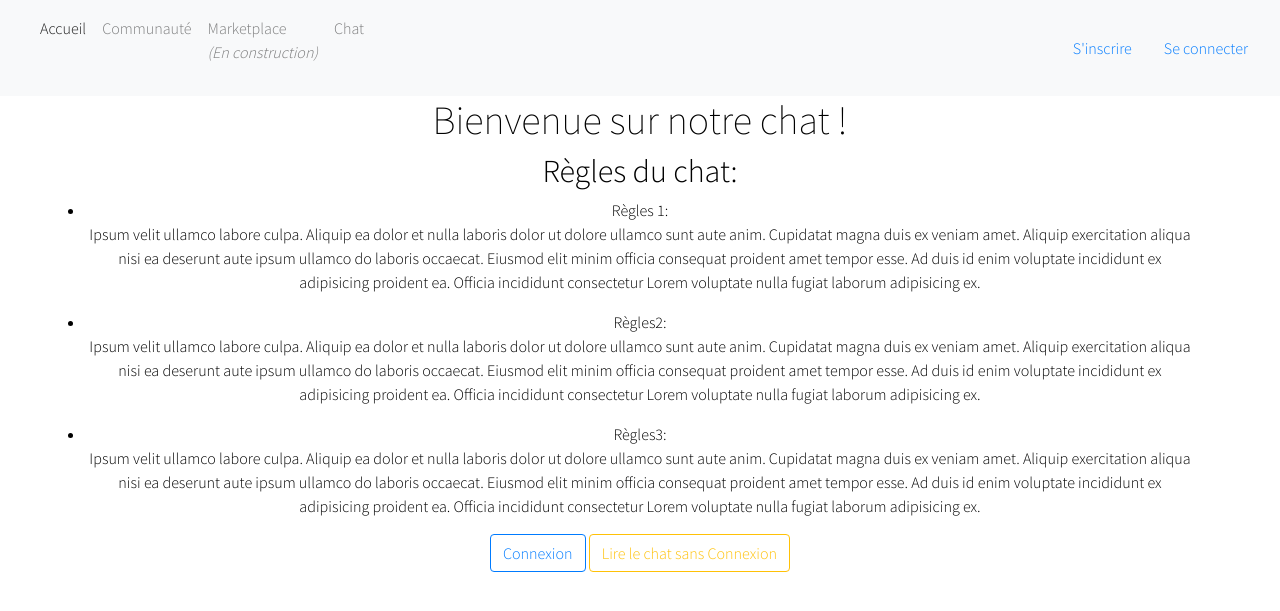
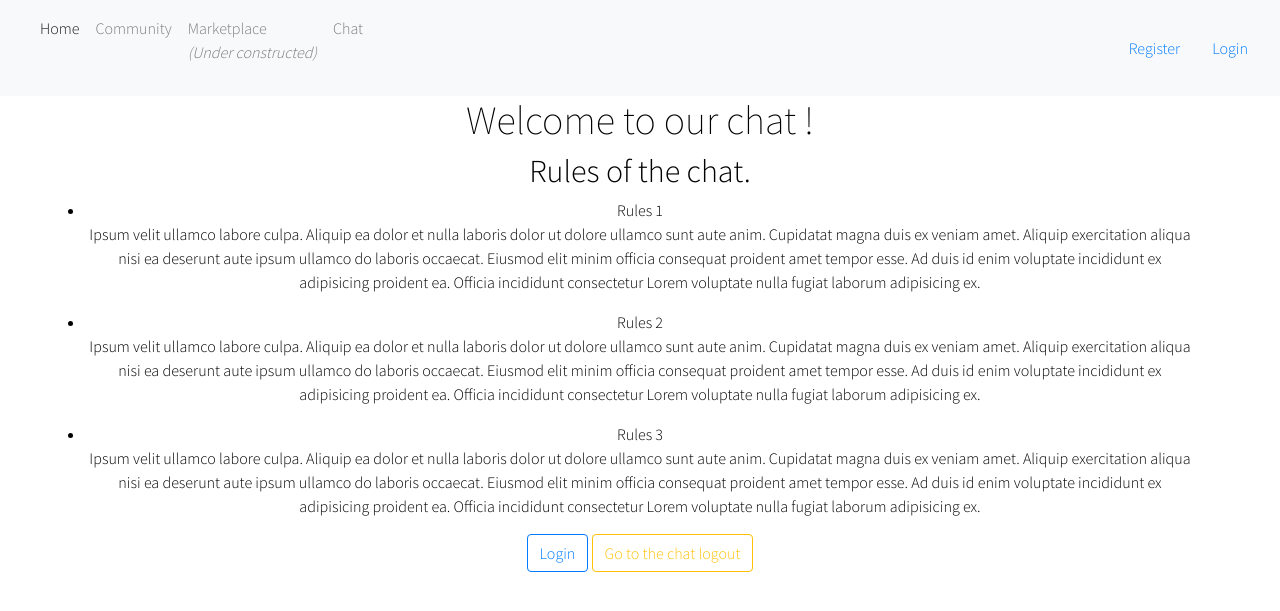
Before and after one commit to meytoofs/circle_CI2, a Symfony app: template templates/chat/index.html.twig in a window 1280 px wide. Shown: the top 611 px of the page. Run offline with Twig, Linux system fonts and the light colour scheme; the template is opened without the code that fills it, so the values that code supplies are empty; style sheets or scripts are compiled from the project's sources; some libraries are stand-ins or nearby versions.

Commit message:
add translation on base.html.twig + chat template and form

```diff
--- a/assets/css/app.css
+++ b/assets/css/app.css
@@ -41,6 +41,9 @@ p {
 	transition-timing-function: ease-in-put;
     font-weight: 200;
     color : black;
+}
+label {
+	float: left;
 }
 form {
 	padding: 20px 0;
--- a/config/services.yaml
+++ b/config/services.yaml
@@ -5,6 +5,7 @@
 # https://symfony.com/doc/current/best_practices/configuration.html#application-related-configuration
 parameters:
     app.path.featured_images: /uploads/images/featured
+    locale: fr
 
 services:
     # default configuration for services in *this* file
--- a/src/Controller/ChatController.php
+++ b/src/Controller/ChatController.php
@@ -17,6 +17,7 @@ use Symfony\Component\HttpFoundation\JsonResponse;
 use Symfony\Component\Serializer\SerializerInterface;
 use Symfony\Component\Serializer\Normalizer\NormalizerInterface;
 use Symfony\Bundle\FrameworkBundle\Controller\AbstractController;
+use Symfony\Contracts\Translation\TranslatorInterface;
 
 /**
 * @Route("/chat")
@@ -63,7 +64,7 @@ class ChatController extends AbstractController
     /**
      * @Route("/new", name="room_news", methods={"GET", "POST"})
      */
-    public function new(Request $request): Response
+    public function new(Request $request, TranslatorInterface $translator): Response
     {
         $room = new Room();
         $form = $this->createForm(RoomType::class, $room);
--- a/templates/base.html.twig
+++ b/templates/base.html.twig
@@ -19,22 +19,22 @@
                 </button>
                 <div class="collapse navbar-collapse d-flex justify-content-between" id="navbarNavAltMarkup">
                     <div class="navbar-nav  d-flex flex-row bd-highlight mb-3">
-                        <a class="nav-item nav-link active" href={{ path('accueil') }}>Accueil <span class="sr-only">(current)</span></a>
-                        <a class="nav-item nav-link" href={{ path('idea_proposition_index') }}>Communauté</a>
-                        <a class="nav-item nav-link" href="#">Marketplace </br><i>(En construction)</i></i></a>
-                        <a class="nav-item nav-link" href={{ path('rule') }}>Chat</a>
+                        <a class="nav-item nav-link active" href={{ path('accueil') }}>{{ 'header.index'|trans }}<span class="sr-only">(current)</span></a>
+                        <a class="nav-item nav-link" href={{ path('idea_proposition_index') }}>{{ 'header.community'|trans }}</a>
+                        <a class="nav-item nav-link" href="#">{{ 'header.marketplace'|trans }}</br><i>{{ 'header.construction'|trans }}</i></a>
+                        <a class="nav-item nav-link" href={{ path('rule') }}>{{ 'header.chat'|trans }}</a>
                     </div>
                     {% if is_granted('IS_AUTHENTICATED_REMEMBERED') %}
                     <div class="d-flex flex-row-reverse bd-highlight">
-                        <a class="nav-item nav-link" href={{ path('app_logout') }}>Se déconnecter</a>
+                        <a class="nav-item nav-link" href={{ path('app_logout') }}>{{ 'header.btnDeconnexion'|trans }}</a>
                         <a class ="nav-item nav-link" href="#">
                             <img src="https://img.icons8.com/carbon-copy/100/000000/shopping-cart-loaded.png" style="width: 50%; height: 81%;"/>
                         </a>
                     </div>
                     {% else %}
                     <div class ="d-flex flex-row-reverse bd-highlight">
-                        <a class="nav-item nav-link" href="{{ path('app_login') }}">Se connecter</a>
-                        <a class="nav-item nav-link" href="{{ path('app_register') }}">S'inscrire</a>
+                        <a class="nav-item nav-link" href="{{ path('app_login') }}">{{ 'header.btnConnexion'|trans }}</a>
+                        <a class="nav-item nav-link" href="{{ path('app_register') }}">{{ 'header.btnInscription'|trans }}</a>
                     </div>
                     {% endif %}
                 </div>
--- a/templates/chat/_form.html.twig
+++ b/templates/chat/_form.html.twig
@@ -1,4 +1,4 @@
 {{ form_start(form) }}
     {{ form_widget(form) }}
-    <button class="btn" id="login-button">{{ button_label|default('Save') }}</button>
+    <button class="btn" id="login-button">{{ 'form_chat.btnSave'|trans }}</button>
 {{ form_end(form) }}
--- a/templates/chat/index.html.twig
+++ b/templates/chat/index.html.twig
@@ -5,14 +5,14 @@
 {% block body %}
 <section>
     <div class = "rules_chat">
-        <h1>Bienvenue sur notre chat !</h1>
-        <h2>Règles du chat:</h2>
+        <h1>{{ 'chat.chatHeader'|trans }}</h1>
+        <h2>{{ 'chat.chatHeader2'|trans }}</h2>
         <ul>
-            <li>Règles 1:</li>
+            <li>{{ 'chat.regles'|trans }} 1</li>
             <p>Ipsum velit ullamco labore culpa. Aliquip ea dolor et nulla laboris dolor ut dolore ullamco sunt aute anim. Cupidatat magna duis ex veniam amet. Aliquip exercitation aliqua nisi ea deserunt aute ipsum ullamco do laboris occaecat. Eiusmod elit minim officia consequat proident amet tempor esse. Ad duis id enim voluptate incididunt ex adipisicing proident ea. Officia incididunt consectetur Lorem voluptate nulla fugiat laborum adipisicing ex.</p>
-            <li>Règles2:</li>
+            <li>{{ 'chat.regles'|trans }} 2</li>
             <p>Ipsum velit ullamco labore culpa. Aliquip ea dolor et nulla laboris dolor ut dolore ullamco sunt aute anim. Cupidatat magna duis ex veniam amet. Aliquip exercitation aliqua nisi ea deserunt aute ipsum ullamco do laboris occaecat. Eiusmod elit minim officia consequat proident amet tempor esse. Ad duis id enim voluptate incididunt ex adipisicing proident ea. Officia incididunt consectetur Lorem voluptate nulla fugiat laborum adipisicing ex.</p>
-            <li>Règles3:</li>
+            <li>{{ 'chat.regles'|trans }} 3</li>
             <p>Ipsum velit ullamco labore culpa. Aliquip ea dolor et nulla laboris dolor ut dolore ullamco sunt aute anim. Cupidatat magna duis ex veniam amet. Aliquip exercitation aliqua nisi ea deserunt aute ipsum ullamco do laboris occaecat. Eiusmod elit minim officia consequat proident amet tempor esse. Ad duis id enim voluptate incididunt ex adipisicing proident ea. Officia incididunt consectetur Lorem voluptate nulla fugiat laborum adipisicing ex.</p>
         </ul>
     </div>
@@ -20,8 +20,8 @@
     {% if is_granted('IS_AUTHENTICATED_REMEMBERED') %}
     <a role="button" class="btn btn-outline-primary" href="{{ path('room') }}">Tchat !</a>
     {% else %}
-    <a role="button" class="btn btn-outline-primary" href="{{ path('app_login') }}">Connexion</a>
-    <a role="button" class="btn btn-outline-warning" href="{{ path('room') }}">Lire le chat sans Connexion</a>
+    <a role="button" class="btn btn-outline-primary" href="{{ path('app_login') }}">{{ 'header.btnConnexion'|trans }}</a>
+    <a role="button" class="btn btn-outline-warning" href="{{ path('room') }}">{{ 'chat.btnChatLogout'|trans }}</a>
     {% endif %}
     </div>
 </section>
--- a/templates/chat/new.html.twig
+++ b/templates/chat/new.html.twig
@@ -5,9 +5,9 @@
 {% block body %}
 <div class="wrapper">
     <div class="container">
-        <h1>Créer une nouvelle room</h1>
+        <h1>{{ 'form_chat.title'|trans }}</h1>
         {{ include('chat/_form.html.twig') }}
-        <a role="button" class="btn btn-outline-danger" href="#">Revenir à la selection des Room</a>
+        <a role="button" class="btn btn-outline-danger" href="{{ path('room') }}">{{ 'form_chat.btnBack'|trans }}</a>
     </div>
 </div>
 {% endblock %}
--- /dev/null
+++ b/translations/messages+intl-icu.en.yaml
@@ -0,0 +1,34 @@
+# translations/messages+intl-icu.fr.yaml
+
+header:
+    index: Home
+    community: Community
+    marketplace: Marketplace
+    construction: (Under constructed)
+    chat: Chat
+    btnConnexion: Login
+    btnInscription: Register
+    btnDeconnexion: Logout
+
+chat:
+    chatHeader: Welcome to our chat !
+    chatHeader2: Rules of the chat.
+    btnChatLogout: Go to the chat logout
+    regles: Rules
+
+chat_room:
+    list_room: List of Rooms
+    tab_nom: Name of the Room
+    tab_type: Type of Room
+    tab_number: Number of User connected
+    tab_heure: Last message
+    btn_creer: Create room
+
+form_chat:
+    title: Create new room
+    nom_room: Name of the Room*
+    type_room: Type of the Room*
+    btnSave: Save
+    btnBack: Back to the list of rooms
+    placeholder_nom: Exemple/ My genius idea
+    placeholder_type: Debate / Fun / Other..
```
Also changed, not shown: config/routes.yaml (+34 -3 lines), src/Controller/TranslationController.php (added, +27 -0 lines), src/Form/Exercices.md (added, +8 -0 lines), src/Form/RoomType.php (+7 -4 lines), templates/chat/room.html.twig (+6 -6 lines), templates/translation/index.html.twig (added, +21 -0 lines), translations/messages+intl-icu.fr.yaml (added, +34 -0 lines), 2 other files.
